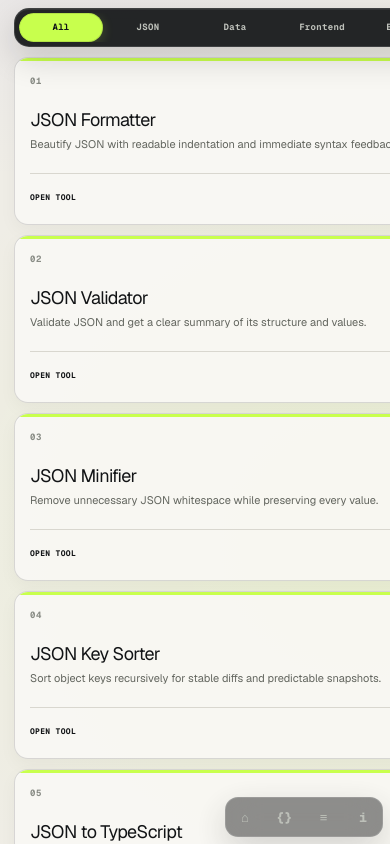
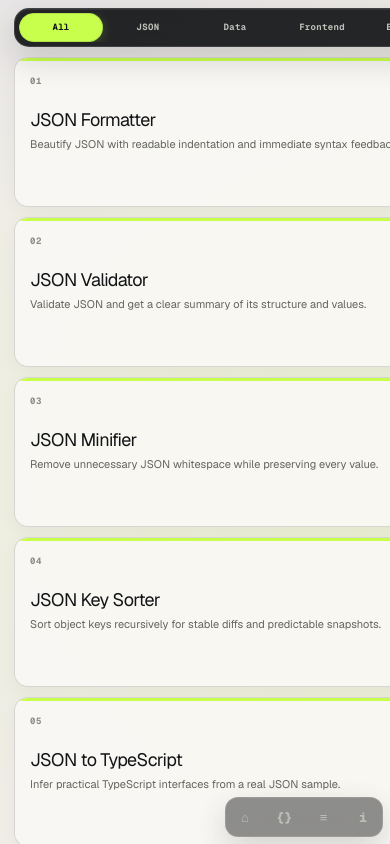
Before and after one commit to sufaith/xxf-json-frontend-toolbox, a Next.js app: page / in a window 390 px wide. Shown: the top 844 px of the page. Built offline with nearby package versions, Linux system fonts and the light colour scheme.

Commit message:
Show card action only on hover

```diff
--- a/app/globals.css
+++ b/app/globals.css
@@ -237,7 +237,7 @@ button, select { cursor: pointer; }
 .category-tabs button:hover { background: rgba(255,255,255,.08); color: white; }
 .category-tabs button.is-active { background: var(--acid); color: var(--ink); box-shadow: inset 0 0 0 1px rgba(18,20,22,.12), 0 3px 12px rgba(200,255,77,.18); }
 .tool-card-grid { display: grid; grid-template-columns: repeat(5, minmax(0,1fr)); gap: 10px; }
-.tool-card { --tool-accent: var(--acid); position: relative; min-height: 184px; display: flex; flex-direction: column; overflow: hidden; border: 1px solid rgba(18,20,22,.14); border-radius: 15px; background: rgba(250,249,245,.88); padding: 16px; box-shadow: 0 6px 18px rgba(18,20,22,.04), inset 0 1px rgba(255,255,255,.8); transition: border-color .2s, background .2s, transform .2s, box-shadow .2s; }
+.tool-card { --tool-accent: var(--acid); position: relative; min-height: 160px; display: flex; flex-direction: column; overflow: hidden; border: 1px solid rgba(18,20,22,.14); border-radius: 15px; background: rgba(250,249,245,.88); padding: 16px; box-shadow: 0 6px 18px rgba(18,20,22,.04), inset 0 1px rgba(255,255,255,.8); transition: border-color .2s, background .2s, transform .2s, box-shadow .2s; }
 .tool-card::before { content: ""; position: absolute; inset: 0 0 auto; height: 3px; background: var(--tool-accent); }
 .tool-card::after { content: ""; position: absolute; top: -62px; right: -54px; width: 112px; height: 112px; border-radius: 50%; background: var(--tool-accent); opacity: .13; pointer-events: none; transition: opacity .2s, transform .2s; }
 .tool-card--json { --tool-accent: var(--acid); }
@@ -251,10 +251,9 @@ button, select { cursor: pointer; }
 .tool-number { color: #898c85; font: 650 9px/1 var(--font-mono), monospace; letter-spacing: .08em; }
 .tool-category { border: 0; border-radius: 999px; background: color-mix(in srgb, var(--tool-accent) 26%, white); padding: 5px 8px; color: #454841; font: 700 7px/1 var(--font-mono), monospace; letter-spacing: .06em; text-transform: uppercase; }
 .tool-card h3 { position: relative; z-index: 1; margin: 20px 0 7px; font-size: 18px; letter-spacing: -.035em; line-height: 1.08; }
-.tool-card p { position: relative; z-index: 1; display: -webkit-box; margin: 0; overflow: hidden; color: #62655e; font-size: 11px; line-height: 1.48; -webkit-box-orient: vertical; -webkit-line-clamp: 2; }
-.tool-card__open { position: relative; z-index: 1; display: flex; align-items: center; justify-content: space-between; margin-top: auto; padding-top: 11px; border-top: 1px solid #d9d7cf; font: 700 8px/1 var(--font-mono), monospace; letter-spacing: .04em; text-transform: uppercase; }
-.tool-card__open b { display: grid; place-items: center; width: 24px; height: 24px; border-radius: 50%; background: var(--ink); color: white; font-size: 10px; transition: background .18s, color .18s, transform .18s; }
-.tool-card:hover .tool-card__open b { background: var(--tool-accent); color: var(--ink); transform: rotate(45deg); }
+.tool-card p { position: relative; z-index: 1; display: -webkit-box; margin: 0; overflow: hidden; padding-right: 24px; color: #62655e; font-size: 11px; line-height: 1.48; -webkit-box-orient: vertical; -webkit-line-clamp: 2; }
+.tool-card__open { position: absolute; right: 13px; bottom: 13px; z-index: 3; display: grid; place-items: center; width: 25px; height: 25px; border-radius: 50%; background: var(--ink); color: white; opacity: 0; pointer-events: none; transform: translate(4px,4px) scale(.82); font: 750 10px/1 var(--font-mono), monospace; transition: background .18s, color .18s, opacity .18s, transform .18s; }
+.tool-card:hover .tool-card__open, .tool-card:focus-visible .tool-card__open { background: var(--tool-accent); color: var(--ink); opacity: 1; transform: none; }
 
 .trust-grid { display: grid; grid-template-columns: repeat(3, 1fr); gap: 16px; }
 .trust-card { min-height: 360px; display: flex; flex-direction: column; border: 1px solid var(--ink); border-radius: 20px; background: white; padding: 27px; }
@@ -429,7 +428,7 @@ button, select { cursor: pointer; }
   .category-tabs { overflow-x: auto; }
   .category-tabs button { flex: 0 0 auto; }
   .tool-card-grid { grid-template-columns: 1fr 1fr; }
-  .tool-card { min-height: 176px; border-radius: 14px; padding: 15px; }
+  .tool-card { min-height: 158px; border-radius: 14px; padding: 15px; }
   .guide-grid { grid-template-columns: 1fr; }
   .faq-layout { grid-template-columns: 1fr; gap: 48px; }
   .faq-layout h2 { font-size: 40px; }
@@ -445,7 +444,7 @@ button, select { cursor: pointer; }
   .editor-panel__head-tools { width: 100%; }
   .dock-tool-menu__list { grid-template-columns: 1fr; }
   .tool-card-grid { grid-template-columns: 1fr; }
-  .tool-card { min-height: 168px; }
+  .tool-card { min-height: 150px; }
   .hero__stats dd { font-size: 8px; }
   .preview-window__bar b { max-width: 140px; overflow: hidden; text-overflow: ellipsis; white-space: nowrap; }
 }
--- a/components/ToolExplorer.tsx
+++ b/components/ToolExplorer.tsx
@@ -38,7 +38,7 @@ export function ToolExplorer() {
             </div>
             <h3>{tool.name}</h3>
             <p>{tool.description}</p>
-            <span className="tool-card__open">Open tool <b>↗</b></span>
+            <span className="tool-card__open" aria-hidden="true">↗</span>
           </Link>
         ))}
       </div>
```
Also changed, not shown: 1 other file (tests, documents, lock files or other folders).
